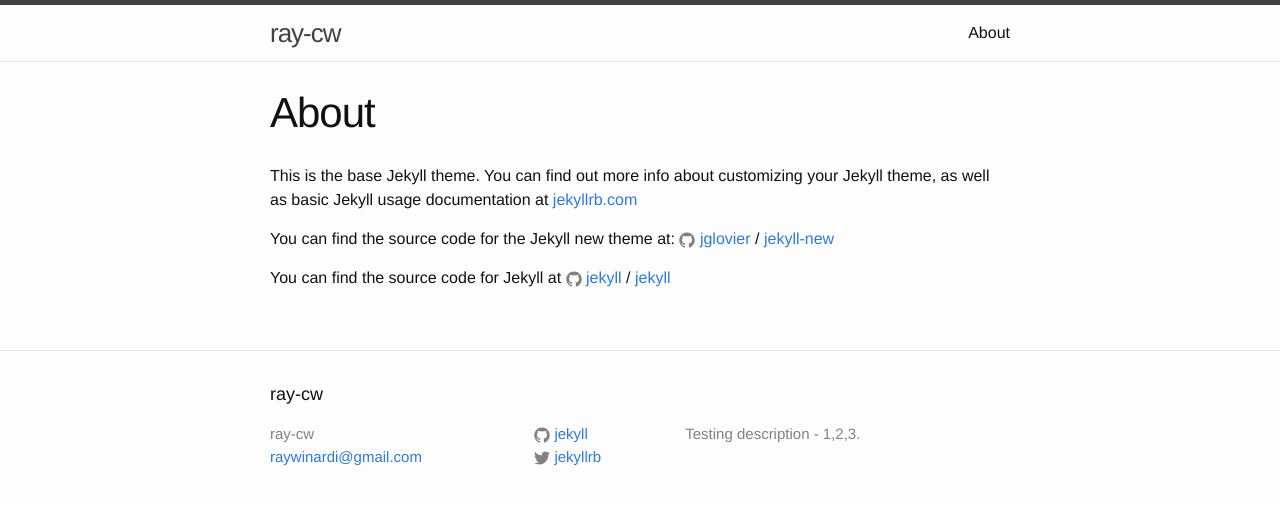
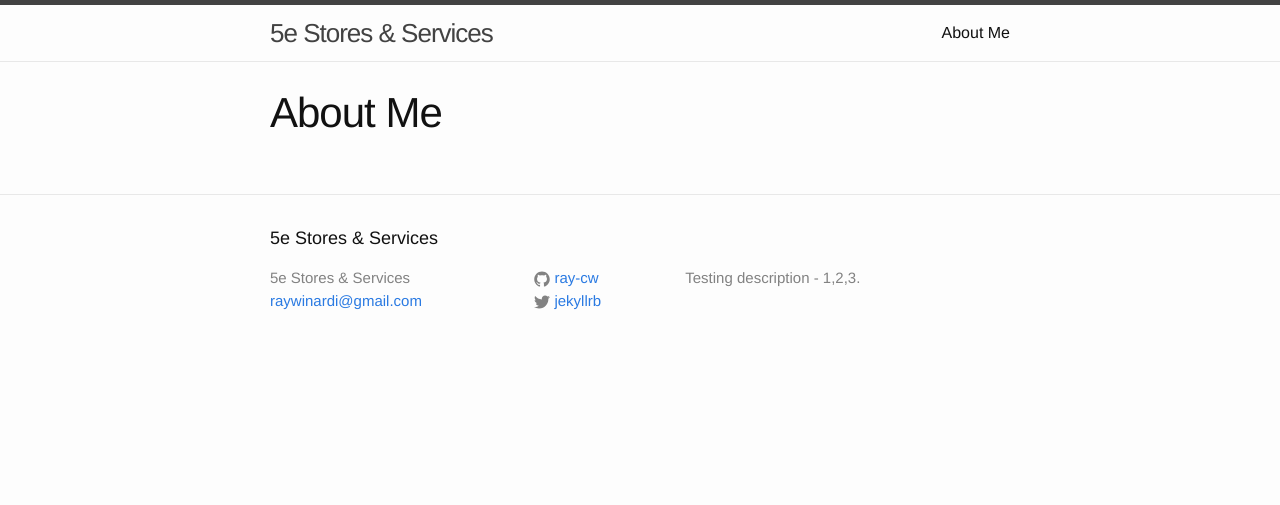
Before and after one commit to ray-cw/ray-cw.github.io, a Jekyll site: the page built from about.md, in a window 1280 px wide. Shown: the top 505 px of the page. Built offline with Jekyll 4.4.1, drawn with Linux system fonts in a browser that asks for light colours.

Commit message:
Initial set up (mostly) complete

```diff
--- a/_config.yml
+++ b/_config.yml
@@ -6,14 +6,14 @@
 # 'jekyll serve'. If you change this file, please restart the server process.
 
 # Site settings
-title: ray-cw
+title: 5e Stores & Services
 email: raywinardi@gmail.com
 description: > # this means to ignore newlines until "baseurl:"
   Testing description - 1,2,3.
 baseurl: "" # the subpath of your site, e.g. /blog
 url: "http://yourdomain.com" # the base hostname & protocol for your site
 twitter_username: jekyllrb
-github_username:  jekyll
+github_username:  ray-cw
 
 # Build settings
 markdown: kramdown
--- a/about.md
+++ b/about.md
@@ -1,15 +1,5 @@
 ---
 layout: page
-title: About
+title: About Me
 permalink: /about/
 ---
-
-This is the base Jekyll theme. You can find out more info about customizing your Jekyll theme, as well as basic Jekyll usage documentation at [jekyllrb.com](http://jekyllrb.com/)
-
-You can find the source code for the Jekyll new theme at:
-{% include icon-github.html username="jglovier" %} /
-[jekyll-new](https://github.com/jglovier/jekyll-new)
-
-You can find the source code for Jekyll at
-{% include icon-github.html username="jekyll" %} /
-[jekyll](https://github.com/jekyll/jekyll)
```
Also changed, not shown: _posts/2020-6-8-getting-started.md (added, +8 -0 lines), _layouts/store.html (deleted).
